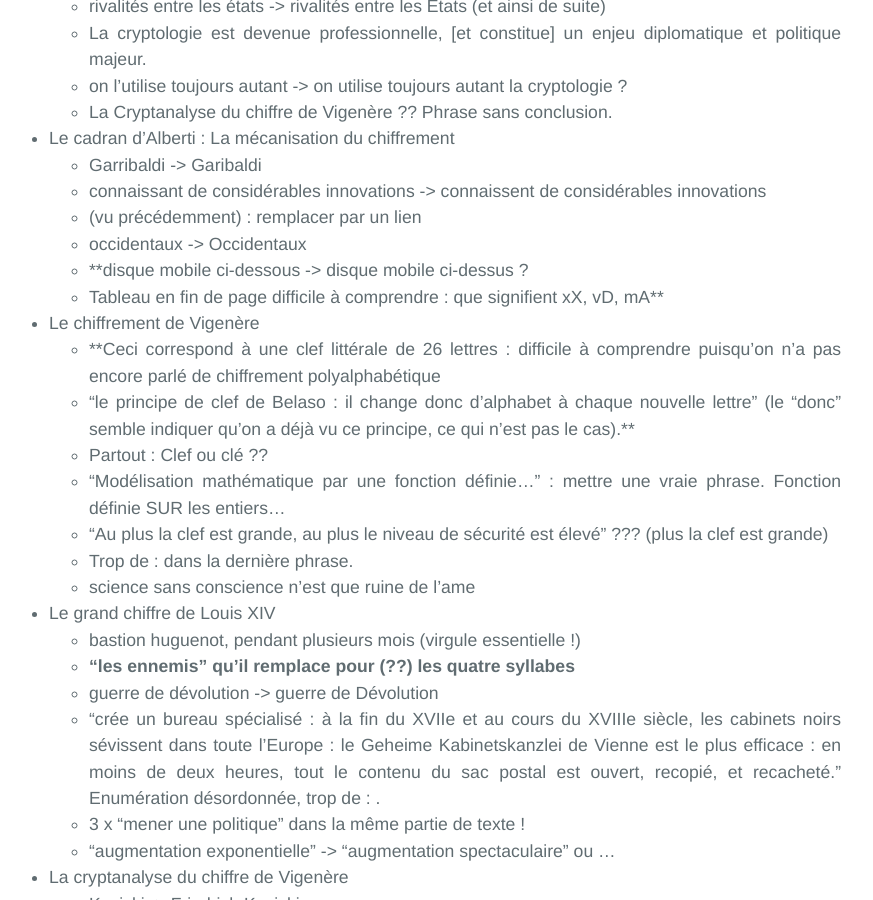
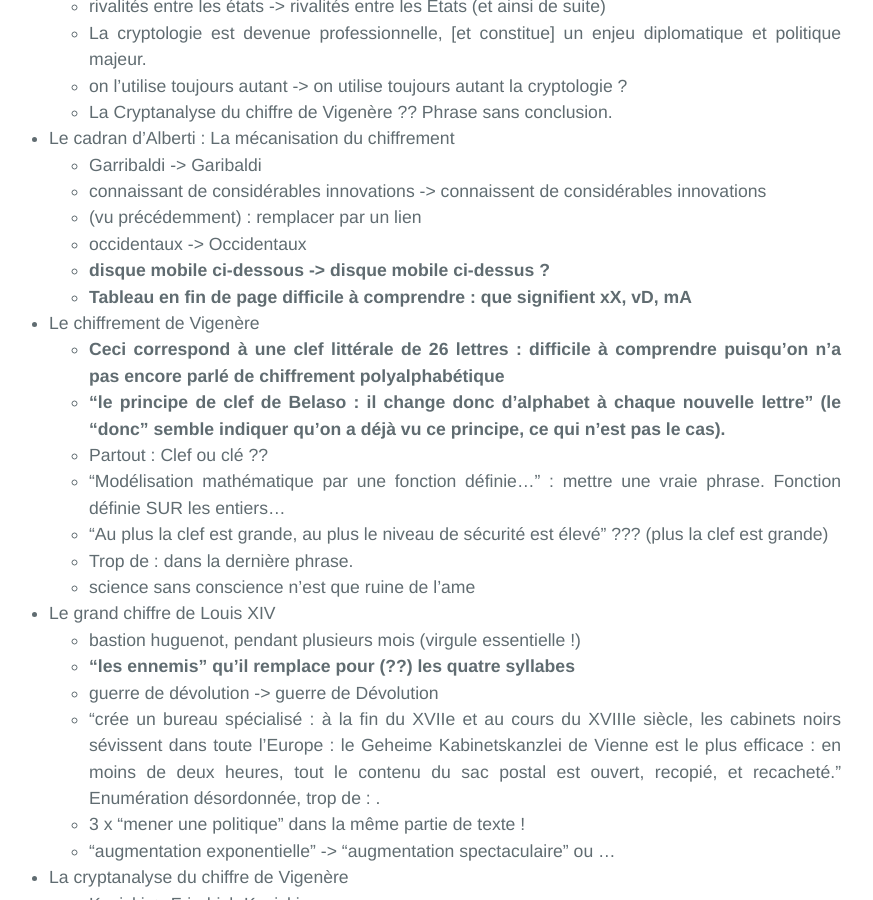
Before and after one commit to SamuelGallay/CryptoTPE, a Jekyll site: the page built from index.md, in a window 1280 px wide and 900 px high, scrolled down 3071 px. Shown: the whole window, without its empty margins (215-1088 px from the left). Built offline with Jekyll 4.4.1, drawn with Linux system fonts in a browser that asks for light colours; our own code applies the rules of GitHub Pages for plain Markdown files.

Commit message:
Relecture

```diff
--- a/index.md
+++ b/index.md
@@ -120,11 +120,11 @@ Mais les techniques de cryptographie ont été vaincues au cours de l'histoire p
   * connaissant de considérables innovations -> connaissent de considérables innovations
   * (vu précédemment) : remplacer par un lien
   * occidentaux -> Occidentaux
-  * **disque mobile ci-dessous -> disque mobile ci-dessus ?
-  * Tableau en fin de page difficile à comprendre : que signifient xX, vD, mA**
+  * **disque mobile ci-dessous -> disque mobile ci-dessus ?**
+  * **Tableau en fin de page difficile à comprendre : que signifient xX, vD, mA**
 * Le chiffrement de Vigenère
-  * **Ceci correspond à une clef littérale de 26 lettres : difficile à comprendre puisqu'on n'a pas encore parlé de chiffrement polyalphabétique
-  * "le principe de clef de Belaso : il change donc d’alphabet à chaque
+  * **Ceci correspond à une clef littérale de 26 lettres : difficile à comprendre puisqu'on n'a pas encore parlé de chiffrement polyalphabétique**
+  * **"le principe de clef de Belaso : il change donc d’alphabet à chaque
   nouvelle lettre" (le "donc" semble indiquer qu'on a déjà vu ce
   principe, ce qui n'est pas le cas).**
   * Partout : Clef ou clé ??
```
